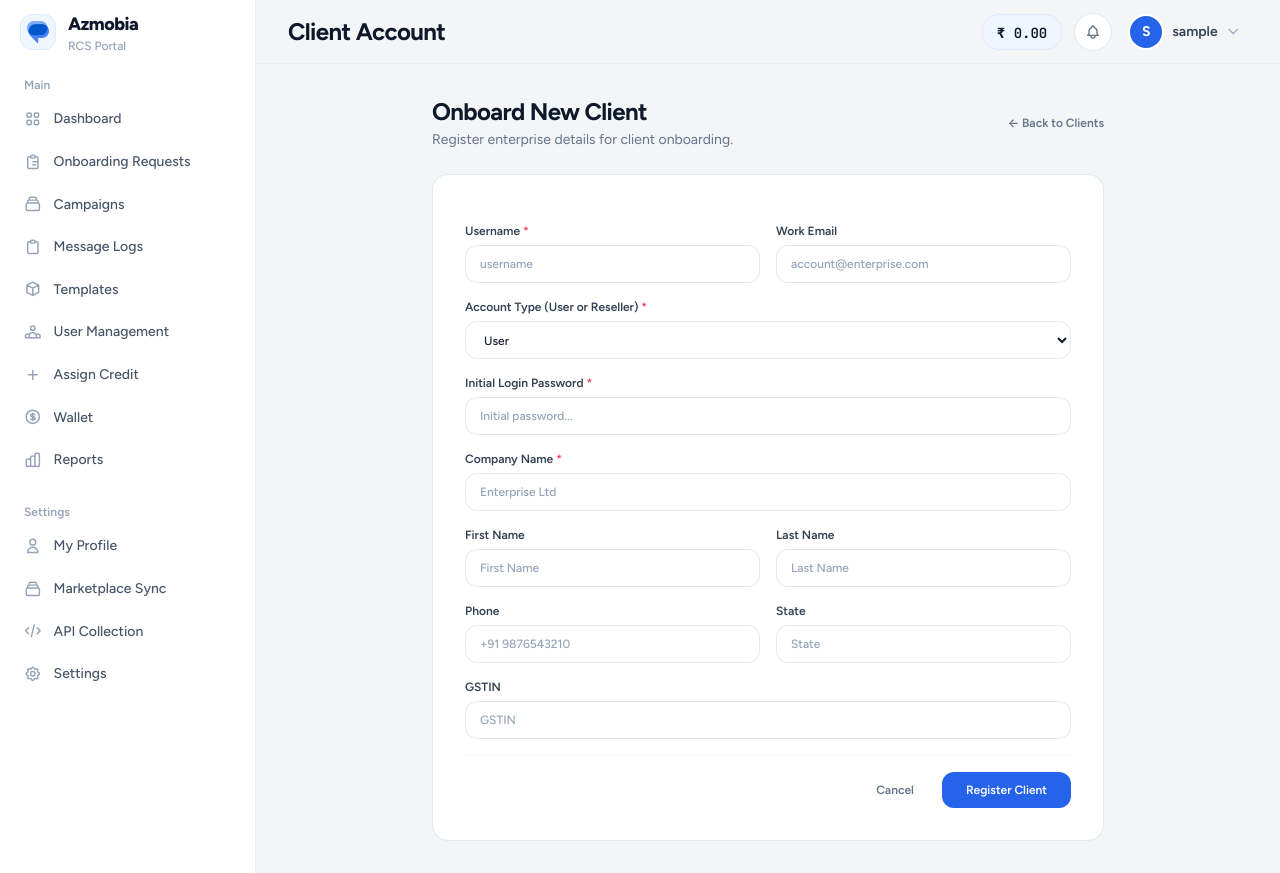
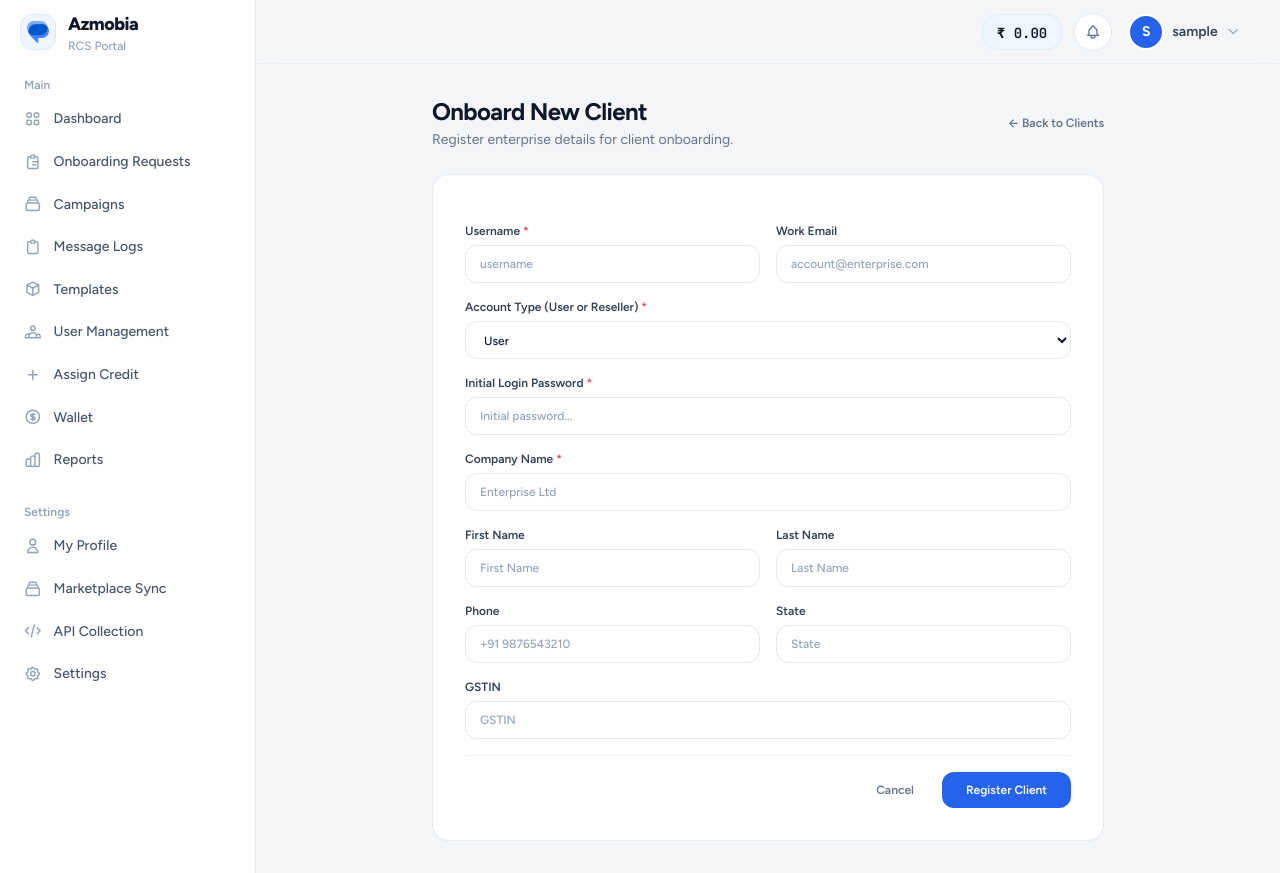
Before and after one commit to amanpandit7033/rcs-portal, a Django app: page /accounts/clients/create/ in a window 1280 px wide. Run offline with Django 5.2, Linux system fonts and the light colour scheme; the visitor is signed in with stand-in values (Sample User, id 1); parts of the project's set-up code (start-up, migrations or seed data) failed here and were passed over; some libraries are stand-ins or nearby versions.

Commit message:
Remove page title header text from top bar

```diff
--- a/templates/base.html
+++ b/templates/base.html
@@ -209,7 +209,6 @@
             <header class="h-16 flex items-center justify-between px-5 lg:px-8 bg-[#f4f5f7]/90 backdrop-blur border-b border-slate-200/70 shrink-0 sticky top-0 z-30">
                 <div class="flex items-center gap-3 min-w-0">
                     <button @click="sidebarOpen = true" class="lg:hidden p-1.5 -ml-1.5 rounded-lg text-slate-500 hover:text-slate-800 hover:bg-slate-200/60" aria-label="Open menu"><svg class="ic" style="width:1.4rem;height:1.4rem"><use href="#i-menu"/></svg></button>
-                    <h1 class="text-xl sm:text-2xl font-bold text-slate-900 tracking-tight truncate">{% block header_title %}Dashboard{% endblock %}</h1>
                 </div>
 
                 <div class="flex items-center gap-2 sm:gap-3">
```
